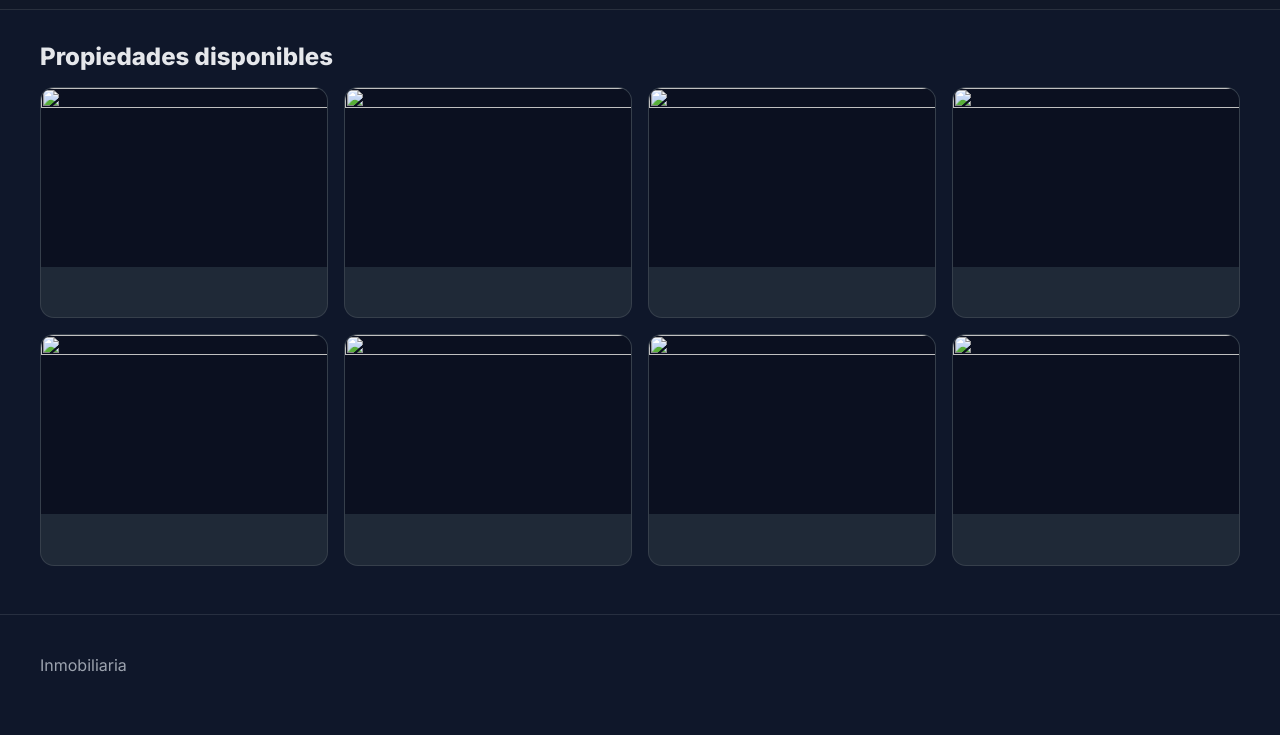
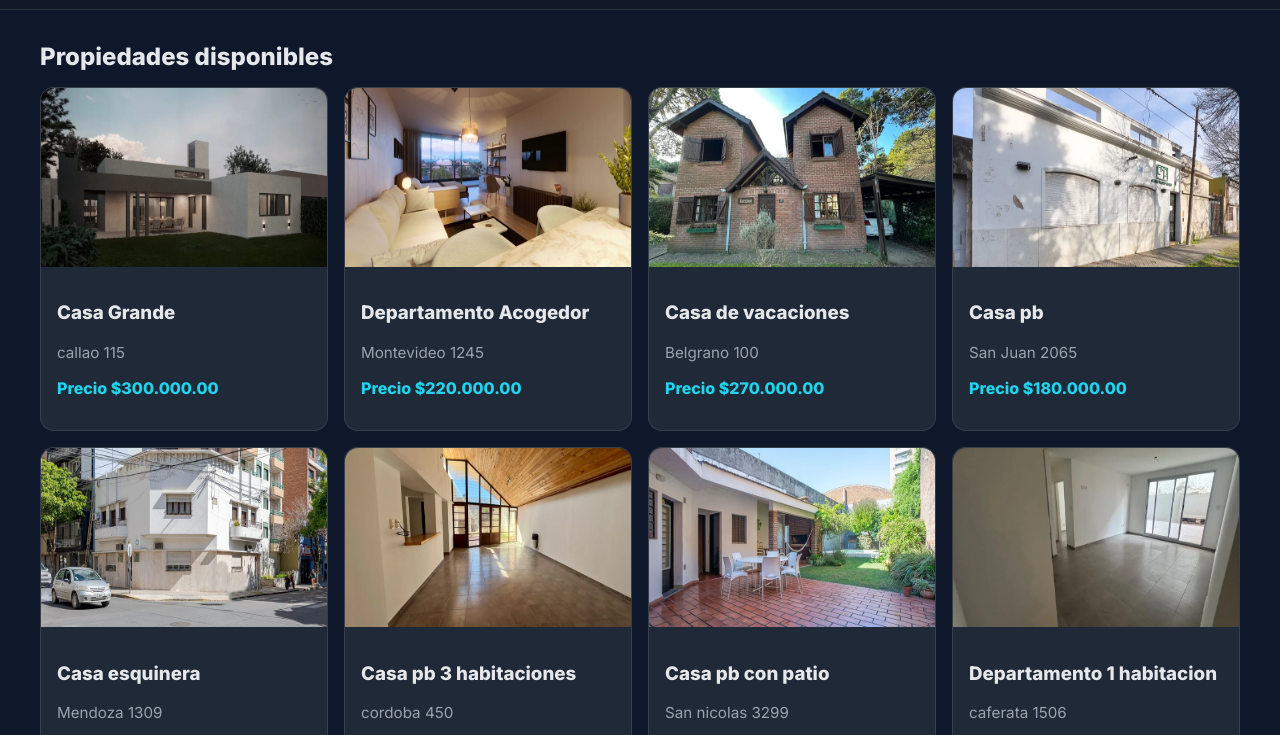
Before and after one commit to GerarrV/Tp-prog, a plain HTML site: page inmobiliaria/propiedades.html in a window 1280 px wide. Shown: the part 51-786 px from the top of the page. Drawn offline with Linux system fonts and the light colour scheme.

Commit message:
imagenes de propiedades y informacion para el inicio

```diff
--- a/inmobiliaria/propiedades.html
+++ b/inmobiliaria/propiedades.html
@@ -33,74 +33,74 @@
       <div class="grid cards-4">
 
         <article class="card">
-          <img class="card-media" src="assets/images/" alt="" width="640" height="400" loading="lazy">
+          <img class="card-media" src="assets/images/propiedad_1.webp" alt="" width="640" height="400" loading="lazy">
           <div class="card-body">
-            <h3 class="card-title"></h3>
-            <p class="card-meta"></p>
-            <p class="price"></p>
+            <h3 class="card-title">Casa Grande</h3>
+            <p class="card-meta">callao 115</p>
+            <p class="price">Precio $300.000.00</p>
           </div>
         </article>
 
         <article class="card">
-          <img class="card-media" src="assets/images/" alt="" width="640" height="400" loading="lazy">
+          <img class="card-media" src="assets/images/propiedad_2.webp" alt="" width="640" height="400" loading="lazy">
           <div class="card-body">
-            <h3 class="card-title"></h3>
-            <p class="card-meta"></p>
-            <p class="price"></p>
+            <h3 class="card-title">Departamento Acogedor</h3>
+            <p class="card-meta">Montevideo 1245</p>
+            <p class="price">Precio $220.000.00</p>
           </div>
         </article>
 
         <article class="card">
-          <img class="card-media" src="assets/images/" alt="" width="640" height="400" loading="lazy">
+          <img class="card-media" src="assets/images/propiedad_3.webp" alt="" width="640" height="400" loading="lazy">
           <div class="card-body">
-            <h3 class="card-title"></h3>
-            <p class="card-meta"></p>
-            <p class="price"></p>
+            <h3 class="card-title">Casa de vacaciones</h3>
+            <p class="card-meta">Belgrano 100</p>
+            <p class="price">Precio $270.000.00</p>
           </div>
         </article>
 
         <article class="card">
-          <img class="card-media" src="assets/images/" alt="" width="640" height="400" loading="lazy">
+          <img class="card-media" src="assets/images/propiedad_4.webp" alt="" width="640" height="400" loading="lazy">
           <div class="card-body">
-            <h3 class="card-title"></h3>
-            <p class="card-meta"></p>
-            <p class="price"></p>
+            <h3 class="card-title">Casa pb</h3>
+            <p class="card-meta">San Juan 2065</p>
+            <p class="price">Precio $180.000.00</p>
           </div>
         </article>
 
         <article class="card">
-          <img class="card-media" src="assets/images/" alt="" width="640" height="400" loading="lazy">
+          <img class="card-media" src="assets/images/propiedad_5.webp" alt="" width="640" height="400" loading="lazy">
           <div class="card-body">
-            <h3 class="card-title"></h3>
-            <p class="card-meta"></p>
-            <p class="price"></p>
+            <h3 class="card-title">Casa esquinera</h3>
+            <p class="card-meta">Mendoza 1309</p>
+            <p class="price">Precio $195.000.00</p>
           </div>
         </article>
 
         <article class="card">
-          <img class="card-media" src="assets/images/" alt="" width="640" height="400" loading="lazy">
+          <img class="card-media" src="assets/images/propiedad_6.webp" alt="" width="640" height="400" loading="lazy">
           <div class="card-body">
-            <h3 class="card-title"></h3>
-            <p class="card-meta"></p>
-            <p class="price"></p>
+            <h3 class="card-title">Casa pb 3 habitaciones</h3>
+            <p class="card-meta">cordoba 450</p>
+            <p class="price">Precio $265.000.00</p>
           </div>
         </article>
 
         <article class="card">
-          <img class="card-media" src="assets/images/" alt="" width="640" height="400" loading="lazy">
+          <img class="card-media" src="assets/images/propiedad_7.webp" alt="" width="640" height="400" loading="lazy">
           <div class="card-body">
-            <h3 class="card-title"></h3>
-            <p class="card-meta"></p>
-            <p class="price"></p>
+            <h3 class="card-title">Casa pb con patio</h3>
+            <p class="card-meta">San nicolas 3299</p>
+            <p class="price">Precio $120.000.00</p>
           </div>
         </article>
 
         <article class="card">
-          <img class="card-media" src="assets/images/" alt="" width="640" height="400" loading="lazy">
+          <img class="card-media" src="assets/images/propiedad_8.webp" alt="" width="640" height="400" loading="lazy">
           <div class="card-body">
-            <h3 class="card-title"></h3>
-            <p class="card-meta"></p>
-            <p class="price"></p>
+            <h3 class="card-title">Departamento 1 habitacion</h3>
+            <p class="card-meta">caferata 1506</p>
+            <p class="price">Precio $80.000.00</p>
           </div>
         </article>
 
@@ -110,10 +110,8 @@
 
   <footer class="site-footer">
     <div class="container footer-grid">
-      <p> Inmobiliaria
-      <p class="footer-social">
-
-      </p>
+      <p> Inmobiliaria</p>
+      <p class="footer-social"><a href="index.html" >Todos los derechos de copyright de inmobiliaria</a></p>
     </div>
   </footer>
 </body>
```
Also changed, not shown: inmobiliaria/contacto.html (+0 -1 lines), inmobiliaria/index.html (+21 -23 lines), inmobiliaria/assets/images/propiedad_1.webp (added), inmobiliaria/assets/images/propiedad_2.webp (added), inmobiliaria/assets/images/propiedad_3.webp (added), inmobiliaria/assets/images/propiedad_4.webp (added), inmobiliaria/assets/images/propiedad_5.webp (added), inmobiliaria/assets/images/propiedad_6.webp (added), inmobiliaria/assets/images/propiedad_7.webp (added), inmobiliaria/assets/images/propiedad_8.webp (added).
